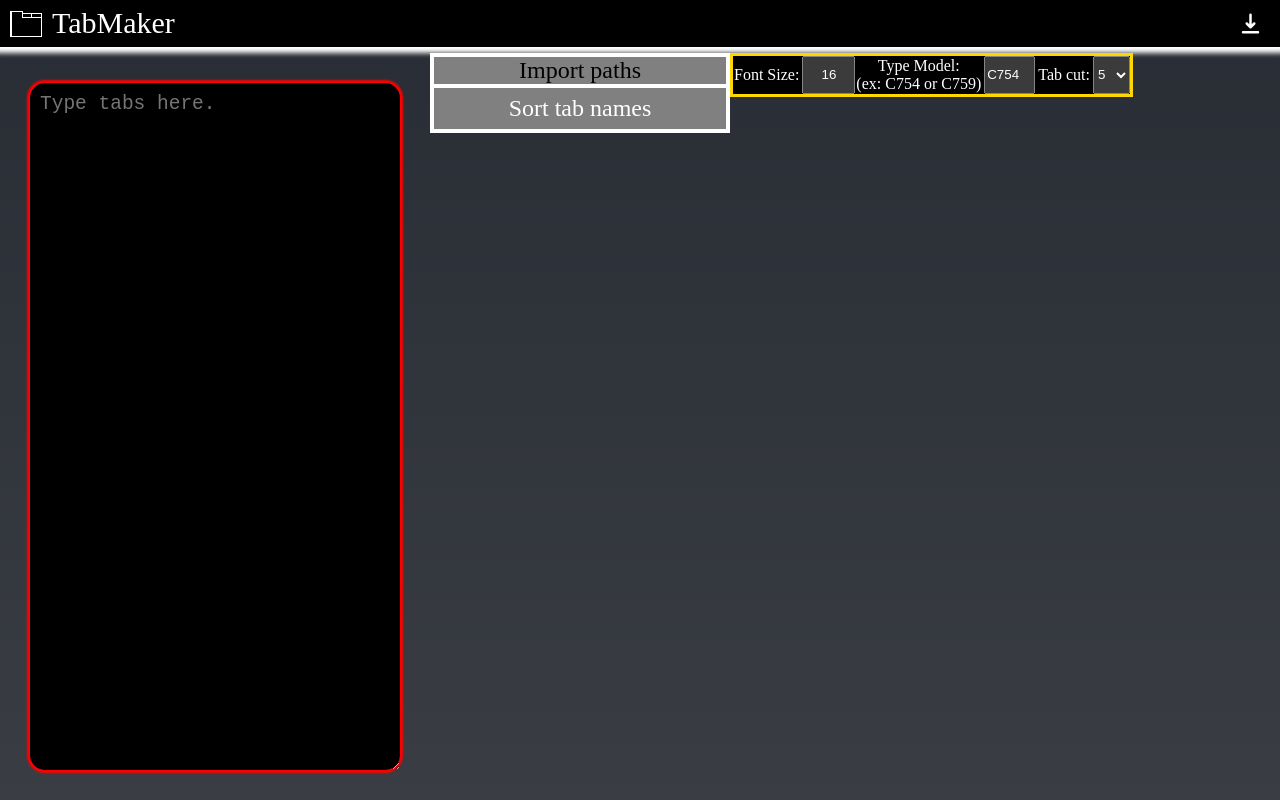
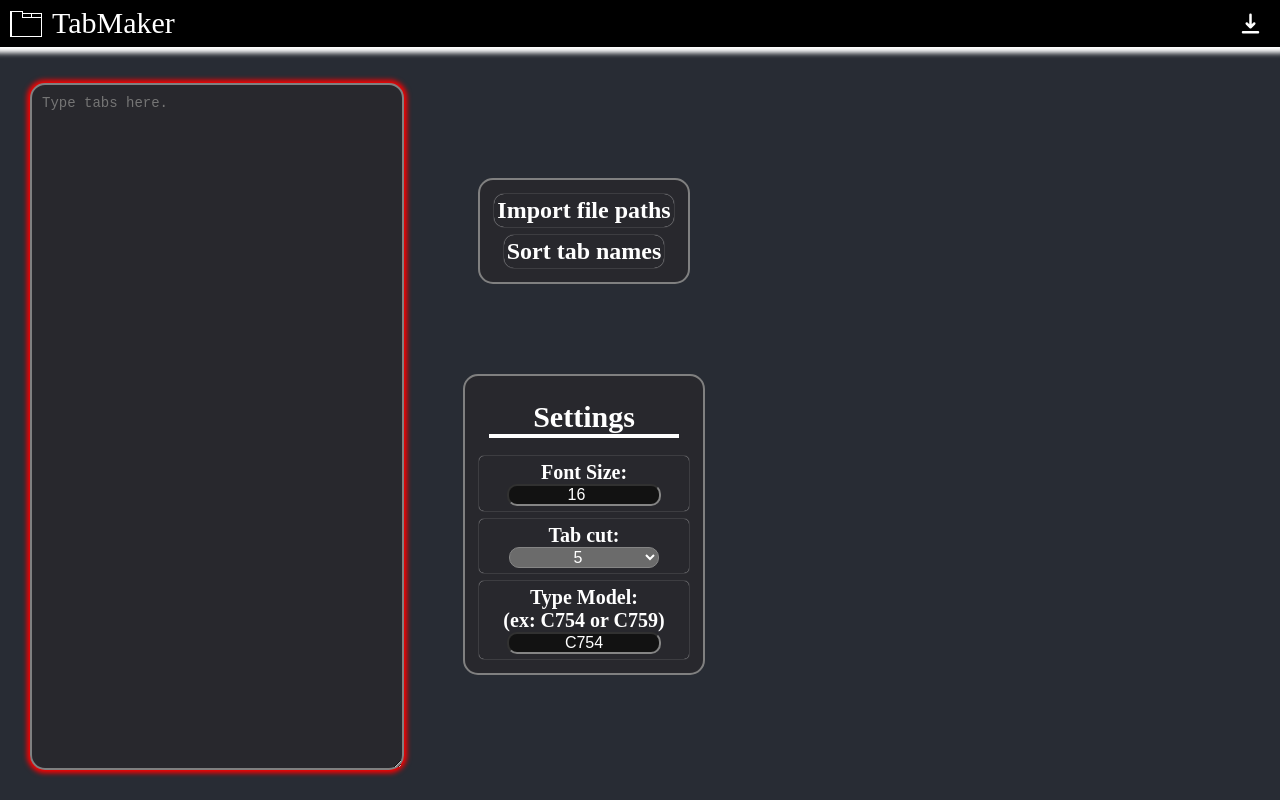
Before and after one commit to peoplestealusernames/konica-minolta-tab-website, a React (Create React App) app: page / in a window 1280 px wide. Built offline with nearby package versions, Linux system fonts and the light colour scheme; the HTML template or start-up script is replaced by a standard one.

Commit message:
Style Ovehaul and reformat

```diff
--- a/src/App.css
+++ b/src/App.css
@@ -3,14 +3,14 @@
   text-align: center;
   display: flex;
   flex-direction: column;
-  background-color: #282c34;
-  background-image: linear-gradient(to bottom, #282c34 0%, grey 500%);
+  background-color: rgb(40, 44, 52);
   padding: 0%;
   margin: 0%;
   width: 100vw;
   height: 100vh;
   border: none;
   scrollbar-color: grey;
+  box-shadow: 0px 0px 2px 3px lightgrey 0px 0px 3px 5px black;
 }
 
 .App-logo {
--- a/src/App.tsx
+++ b/src/App.tsx
@@ -9,6 +9,7 @@ import { Options, TabOption } from './TabOptions';
 import { PastePopup } from './PastePopup';
 import { TopBar } from './components/TopBar';
 import { ContextButton } from './components/ContextButton';
+import { MiddleTab } from './components/MiddleTab';
 
 function App() {
   const [tabs, settabs] = useState<string[][]>([])
@@ -55,20 +56,22 @@ function App() {
         height: "100%",
         textAlign: "center",
         flexDirection: "row",
-        overflow: "auto"
+        overflow: "auto",
       }}>
         <Editor style={{
           maxWidth: "350px",
           margin: "30px",
-          border: "none",
+          border: "2px solid grey",
           borderRadius: "15px",
           padding: "10px",
-          transition: "box-shadow 200ms linear",
-          boxShadow: `0px 0px 2px 3px lightgrey`,
+          transition: "box-shadow 200ms ease-in",
+          background: "rgb(40,40, 45)",
+          fontSize: "14px",
+          color: "rgb(255,255,255)",
           outline: "none",
         }}
           focusStyle={{
-            boxShadow: `0px 0px 2px 3px red`,
+            boxShadow: `0px 0px 5px 3px red`,
           }}
           selectedLine={selectLine}
           value={input}
@@ -81,37 +84,56 @@ function App() {
           height: "100%",
           flexDirection: "column",
           userSelect: "none",
+          justifyContent: "center",
+          justifyItems: "center",
+          alignItems: "center",
         }}
         >
-          <div
+          <MiddleTab
             style={{
-              display: "flex",
-              flexDirection: "column",
-              border: "4px solid white",
-              backgroundColor: "grey",
-              color: "black",
               fontSize: "150%",
-              padding: "0px",
-              justifyContent: "center",
-              alignContent: "center"
+              fontWeight: "bold",
+              width: "fit-content",
+              marginBottom: "60px",
             }}
           >
-            <span style={{
-              borderBottom: "4px solid white"
+            <ContextButton style={{
+              transition: "box-shadow 250ms linear",
+              boxShadow: "0px 0px 1px 0px white",
+              borderRadius: "10px"
             }}
-              onClick={() => { setpastePopup(true) }}
+              hoverStyle={{
+                color: "inherit",
+                boxShadow: "0px 0px 1px 0px white, 0px 0px 2px 2px red",
+              }}
+              onMouseDown={() => { setpastePopup(true) }}
             >
-              Import paths
-            </span>
-            <ContextButton
+              Import file paths
+            </ContextButton>
+            <ContextButton style={{
+              transition: "box-shadow 250ms linear",
+              boxShadow: "0px 0px 1px 0px white",
+              borderRadius: "10px"
+            }}
+              hoverStyle={{
+                boxShadow: "0px 0px 1px 0px white, 0px 0px 2px 2px red",
+              }}
               onMouseDown={() => { EditorChange(input.split("\n").sort(sortWithNumber).join("\n")) }}
             >
               Sort tab names
             </ContextButton>
-          </div>
+          </MiddleTab>
+          <TabOption
+            tabs={tabs}
+            onChange={setoptions}
+            options={options}
+          />
         </div>
-        <TabOption tabs={tabs} onChange={setoptions} options={options} />
-        <DisplayTabs tabs={tabs} Options={options} setSelectedLine={setselectLine} />
+        <DisplayTabs
+          tabs={tabs}
+          Options={options}
+          setSelectedLine={setselectLine}
+        />
       </div>
     </div >
   );
--- a/src/Editor.tsx
+++ b/src/Editor.tsx
@@ -114,7 +114,7 @@ export function Editor(props: {
             fontSize: "150%",
             padding: "4px",
             margin: "0px",
-            overflow: "scroll",
+            overflowY: "scroll",
             ...props.style,
             ...(focus ? props.focusStyle : {}),
         }}
--- a/src/TabOptions.tsx
+++ b/src/TabOptions.tsx
@@ -1,4 +1,6 @@
 import { useEffect, useState } from "react"
+import { ContextButton } from "./components/ContextButton"
+import { MiddleTab } from "./components/MiddleTab"
 
 export type Options = {
     Model: string
@@ -7,12 +9,41 @@ export type Options = {
 }
 
 const SelectionStyle: React.CSSProperties = {
+    userSelect: "none",
     display: "flex",
-    padding: "1px",
-    userSelect: "none",
     justifyContent: "center",
     alignItems: "center",
-    marginRight: "2px"
+    flex: 1,
+    width: "150px",
+    textAlign: "center",
+    fontSize: "16px",
+    padding: "0px",
+    margin: "0px",
+    borderRadius: "10px",
+    transition: "box-shadow 250ms ease-out",
+}
+
+const TextStyle: React.CSSProperties = {
+    textAlign: "center",
+    fontWeight: "bold",
+    fontSize: "20px",
+    width: "175px",
+}
+
+const ButtonStyle: React.CSSProperties = {
+    display: "flex",
+    justifyContent: "center",
+    alignItems: "center",
+    flexDirection: "column",
+    width: "200px",
+    margin: "4px",
+    borderRadius: "5px",
+    boxShadow: "0px 0px 1px 0px white",
+    padding: "5px",
+}
+
+const HoverStyle: React.CSSProperties = {
+    boxShadow: "0px 0px 1px 0px white, 0px 0px 1px 1px red",
 }
 
 export function TabOption(props: {
@@ -32,25 +63,14 @@ export function TabOption(props: {
     }, [options])
 
 
-    return <div
-        style={{
-            display: "flex",
-            flexDirection: "row",
-            color: "white",
-            backgroundColor: "black",
-            border: "3px solid gold",
-            height: "fit-content",
-        }}
-    >
-        <span style={SelectionStyle}>
+    return <MiddleTab title="Settings">
+        <div style={ButtonStyle}>
+            <span style={TextStyle}>
                 Font Size:
             </span>
             <input
                 value={options.FontSize}
-            style={{
-                width: "45px",
-                textAlign: "right",
-            }}
+                style={SelectionStyle}
                 onChange={(e) => {
                     let val = parseInt(e.target.value)
                     if (val > 999) {
@@ -62,25 +82,13 @@ export function TabOption(props: {
                 }}
                 type="number"
             />
-        <span style={SelectionStyle}>
-            Type Model:<br />(ex: C754 or C759)
-        </span>
-        <input
-            value={options.Model}
-            style={{
-                ...SelectionStyle,
-                width: "45px",
-            }}
-            onChange={(e) => {
-                const val = e.target.value
-                setModel(val ? val : "")
-            }}
-            type="text"
-        />
-        <span style={SelectionStyle}>
+        </div>
+        <div style={ButtonStyle}>
+            <span style={TextStyle}>
                 Tab cut:
             </span>
             <select
+                style={SelectionStyle}
                 value={options.Cut} onChange={(Cut) => {
                     setoptions({ ...options, Cut: parseInt(Cut.target.value) as Options["Cut"] })
                 }}
@@ -89,5 +97,20 @@ export function TabOption(props: {
                 <option value="8">8</option>
                 <option value="10">10</option>
             </select>
+        </div >
+        <div style={ButtonStyle}>
+            <span style={TextStyle}>
+                Type Model:<br />(ex: C754 or C759)
+            </span>
+            <input
+                value={options.Model}
+                style={SelectionStyle}
+                onChange={(e) => {
+                    const val = e.target.value
+                    setModel(val ? val : "")
+                }}
+                type="text"
+            />
         </div>
+    </MiddleTab >
 }
--- a/src/components/ContextButton.tsx
+++ b/src/components/ContextButton.tsx
@@ -15,7 +15,7 @@ export function ContextButton(props: {
     hoverStyle?: React.CSSProperties
 }) {
     //TODO: toggle button option
-    const hoverStyle = props.hoverStyle ? props.hoverStyle : {}
+    const hoverStyle = props.hoverStyle ? props.hoverStyle : { color: "grey" }
     const pressedStyle = props.pressedStyle ? props.pressedStyle : {}
 
     const [Hover, setHoverState] = useState<boolean>(false)
@@ -61,7 +61,7 @@ export function ContextButton(props: {
                 justifyItems: "center",
                 justifyContent: "center",
                 borderRadius: "6px",
-                color: Hover ? "grey" : "white",
+                color: "white",
                 userSelect: "none",
                 transition: "color 100ms ease-in"
             }, ...props.style,
--- /dev/null
+++ b/src/components/MiddleTab.tsx
@@ -0,0 +1,32 @@
+import React from "react";
+import { StyledTab } from "./popup/StyledTab";
+
+
+export function MiddleTab(props: {
+    style?: React.CSSProperties
+    children?: React.ReactNode
+    title?: React.ReactNode
+}) {
+    return <StyledTab
+        masterStyle={{
+            margin: "30px",
+            border: "2px solid grey",
+            borderRadius: "15px",
+            padding: "10px",
+            transition: "box-shadow 200ms ease-in",
+            background: "rgb(40,40, 45)",
+            fontSize: "14px",
+            color: "rgb(255,255,255)",
+            outline: "none",
+            ...props.style
+        }}
+        style={{
+            flexDirection: "column",
+            alignContent: "center",
+            alignItems: "center"
+        }}
+        title={props.title}
+    >
+        {props.children}
+    </StyledTab>
+}
```
Lines whose indentation alone changed are shown as unchanged.
